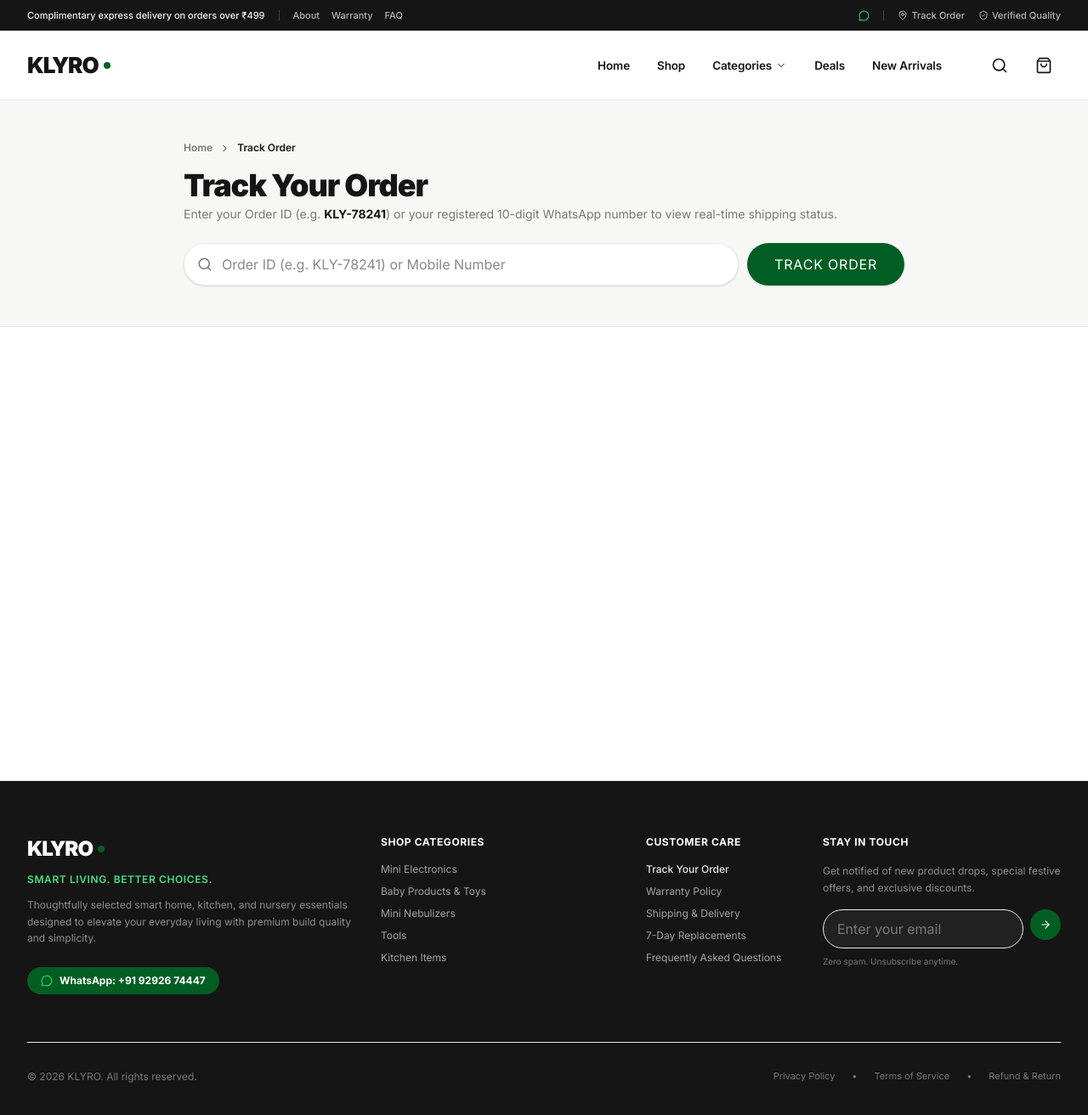
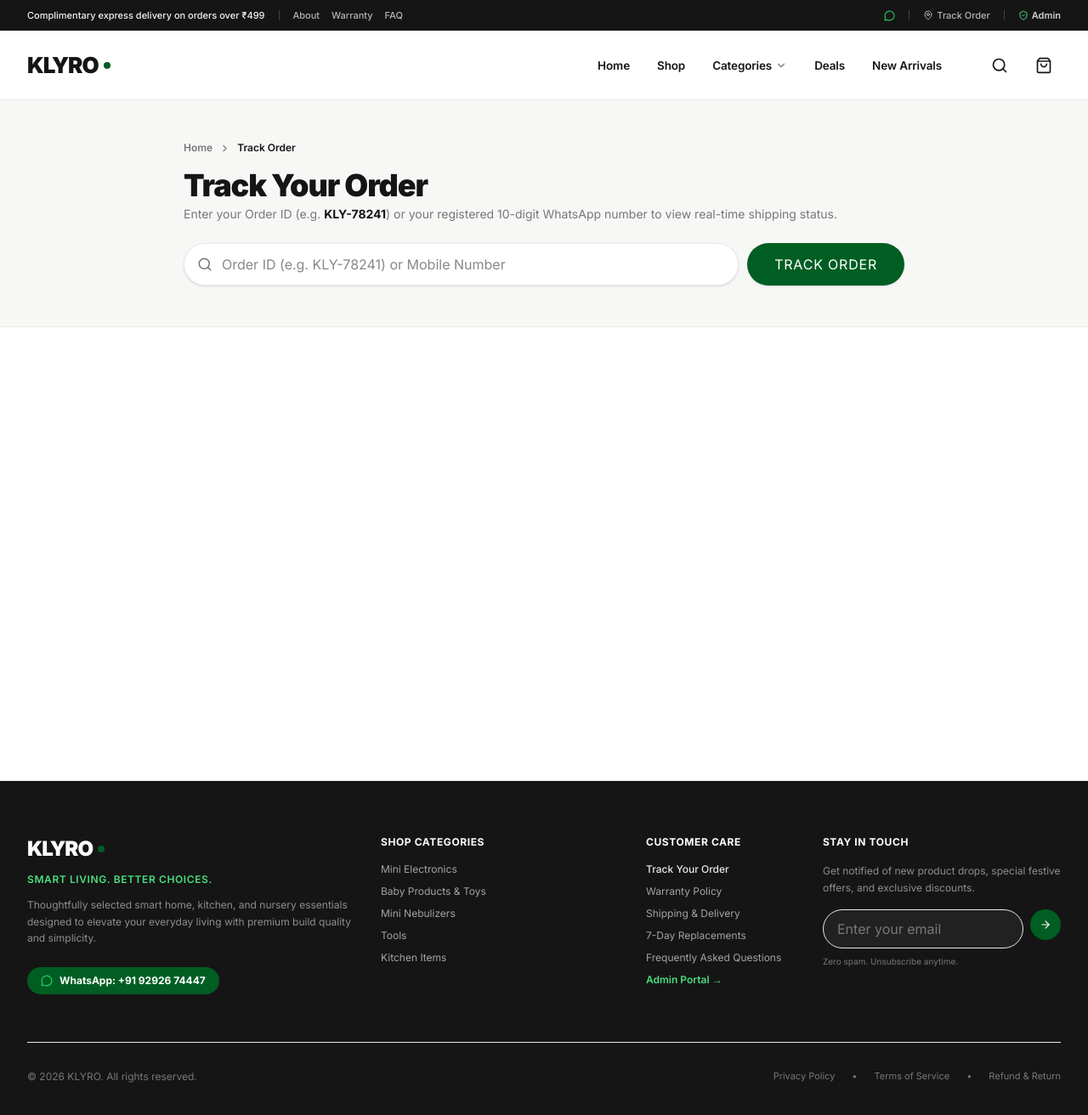
Before and after one commit to MidhunPM-DEV/KLYRO.web, a Next.js app: page /track in a window 1280 px wide. Shown: the top 1312 px of the page at 85% size. Built offline with nearby package versions, Linux system fonts and the light colour scheme.

Commit message:
feat: add admin navigation entry points to header, footer, and mobile drawer

```diff
--- a/data/orders.json
+++ b/data/orders.json
@@ -2,7 +2,7 @@
   {
     "id": "KLY-78241",
     "createdAt": "2026-11-06T08:30:00.000Z",
-    "status": "shipped",
+    "status": "confirmed",
     "customer": {
       "fullName": "Sneha Nair",
       "mobileNumber": "9876543210",
@@ -48,6 +48,11 @@
         "status": "shipped",
         "timestamp": "2026-11-07T04:20:00.000Z",
         "message": "Dispatched via Express Courier. Tracking AWB: #BLR-98214"
+      },
+      {
+        "status": "confirmed",
+        "timestamp": "2026-11-07T09:02:22.469Z",
+        "message": "Status updated to confirmed"
       }
     ]
   }
--- a/src/components/layout/AnnouncementBar.tsx
+++ b/src/components/layout/AnnouncementBar.tsx
@@ -41,9 +41,14 @@ export default function AnnouncementBar() {
             <MapPin size={12} />
             Track Order
           </Link>
-          <Link href="#why-klyro" className="hidden items-center gap-1 transition-colors hover:text-white lg:inline-flex">
-            <ShieldCheck size={12} />
-            Verified Quality
+          <span className="hidden h-3 w-px bg-white/20 sm:inline-block" />
+          <Link
+            href="/admin"
+            className="flex items-center gap-1 font-semibold text-white/80 transition-colors hover:text-white"
+            title="Open Admin Portal"
+          >
+            <ShieldCheck size={12} className="text-[#4ade80]" />
+            <span>Admin</span>
           </Link>
         </div>
       </div>
--- a/src/components/layout/Footer.tsx
+++ b/src/components/layout/Footer.tsx
@@ -125,6 +125,11 @@ export default function Footer() {
                   Frequently Asked Questions
                 </Link>
               </li>
+              <li>
+                <Link href="/admin" className="transition-colors text-[#4ade80] hover:text-white font-semibold">
+                  Admin Portal &rarr;
+                </Link>
+              </li>
             </ul>
           </div>
 
--- a/src/components/layout/Navbar.tsx
+++ b/src/components/layout/Navbar.tsx
@@ -211,6 +211,13 @@ export default function Navbar() {
             >
               New Arrivals
             </Link>
+            <Link
+              href="/admin"
+              onClick={() => setIsMobileMenuOpen(false)}
+              className="text-base font-semibold text-[#005E23] hover:underline"
+            >
+              Admin Portal
+            </Link>
 
             <div className="pt-4 border-t border-[#E8ECE6]">
               <a
```
